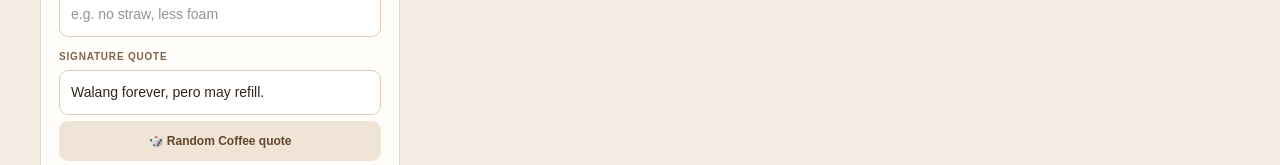
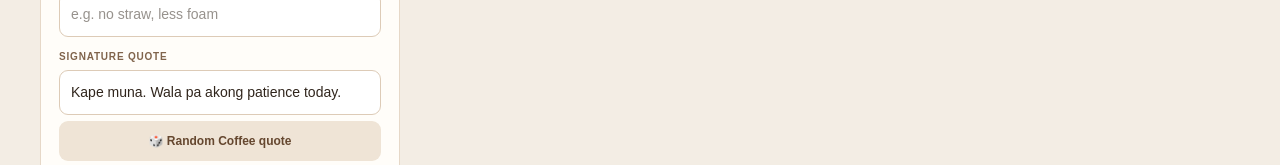
Before and after one commit to alexcatacutan0923-afk/syp-on-cafe, a Next.js app: page /sticker-studio in a window 1280 px wide. Shown: the part 872-1037 px from the top of the page. Built offline with nearby package versions, Linux system fonts and the light colour scheme.

Commit message:
Expand sticker quotes with relatable Taglish humor by drink category

```diff
--- a/app/sticker-studio/page.tsx
+++ b/app/sticker-studio/page.tsx
@@ -43,13 +43,27 @@ const MENU = [
   ["SYP Bites","Small",49,"Fries"],["SYP Cravings","Medium",79,"Fries"],["SYP Overload","Barkada",119,"Fries"],
 ] as const;
 
+const expandQuotes = (lines:string[]) => lines.flatMap(line=>[line,"POV: "+line,"Real talk: "+line,"Current mood: "+line,"Not me: "+line,"Plot twist: "+line]);
+
 const QUOTES: Record<string,string[]> = {
-  Coffee:["Walang forever, pero may refill.","Puyat is my personality.","Kape muna bago mag-drama.","Mukha lang mayaman, GCash lang meron.","Hindi ako tamad, low battery lang.","Lord, bigyan Mo ako ng pera, hindi pagsubok.","Kape ang love language ko.","Ang sahod ay bisita lang.","Coffee first. Overthink later.","Puyat responsibly.","Kape muna bago mag-reply ng 'noted'.","Small cup, big plans. Large cup, bigger plans."],
-  Matcha:["Green flag ang matcha. Siya, hindi sure.","Matcha muna bago mag overthink.","Stay calm and sip matcha.","Hindi lahat ng green ay green flag.","Matcha made my day.","Soft life, strong matcha.","Matcha ka ba? You make my day."],
-  Soda:["Fizz the day away.","Bubbly outside, pagod inside.","Good vibes, extra ice.","Pop, sip, repeat.","Walang bubbles ang buhay kung walang saya.","Chill ka lang, may yelo pa."],
-  Milky:["Sweet tooth, soft mood.","Creamy comfort in every sip.","Milk tea? No, milky coffee era.","Soft heart, extra toppings.","Deserve mo 'yan. Period."],
-  Signature:["One of a kind, just like this sip.","Main character energy, signature drink.","SYP once, crave twice.","Made special, just like you.","Good drinks, better days."],
-  Fries:["Fries before guys.","Kahit walang ka-share, order ka pa rin.","Crunch time!","Stress fries are self-care.","Share mo? Pag-isipan mo muna."]
+  Coffee:expandQuotes([
+    "Kape muna. Wala pa akong patience today.","Hindi ako late, dramatic entrance lang.","My salary disappears faster than my coffee.","Gising ang katawan, tulog ang motivation.","May deadline ako, pero may kape rin ako.","Adulting is just saying 'next sweldo na'.","Kung kaya ng kape, kaya pang ngumiti.","Busy ako. Nag-iisip kung anong kakainin.","My love language is someone buying me coffee.","Hindi lahat ng problema kailangan sagutin ngayon. May kape muna.","I need a break, not another group chat.","Puyat na naman. At least consistent ako.","Coffee: dahil hindi pa option ang mag-resign.","Sana all may assurance. Ako, caffeine lang.","Walang tulugan kung may bills na naghihintay.","I came. I saw. I needed coffee.","Minsan kailangan mo lang ng tahimik at iced coffee.","Hindi ako masungit. Low coffee lang.","Work hard, sip harder.","Kung hindi ako nag-reply, baka nagre-recharge ako.","One coffee away from being productive.","Kape ang witness sa lahat ng desisyon ko.","My budget said no, but my coffee said yes.","Hindi lahat ng strong, emotionally available.","Kape muna bago magpanggap na okay."
+  ]),
+  Matcha:expandQuotes([
+    "Green flag ang matcha. Yung iba, seen zone.","Matcha first. Red flags later.","At least itong green, hindi mixed signals.","Soft life, strong matcha.","Hindi ako bitter. Matcha lang 'to.","If it's not giving peace, let it go.","Green drink, clear mind. Sana all.","Matcha ang pinili ko. Sana siya rin ako.","No bad vibes, just matcha sips.","Hindi lahat ng green ay good sign. Itong matcha, oo.","My standards are high. My matcha is higher.","Stay sweet, kahit hindi siya nag-stay.","Matcha muna bago mag-overthink.","I like my matcha like my peace: worth it.","Dear self, piliin mo naman ang sarili mo.","Matcha date? At least sure akong darating.","Green flag spotted. Nasa cup lang pala.","No chasing. Just sipping.","Hindi ako naghihintay. Nag-e-enjoy lang ako.","May peace of mind sa bawat sip. Sana all.","Matcha is my kind of commitment.","Kung mixed signals, pass. Kung matcha, yes.","Less drama, more matcha.","You deserve better. At least better matcha.","Walang bitterness kung matcha ang kasama."
+  ]),
+  Soda:expandQuotes([
+    "Fizz happens. Drink anyway.","Chill ka lang, hindi ka naman deadline.","Bubbly outside, pagod inside.","Too cool to be stressed. Medyo lang.","Good vibes lang, wala tayong budget sa drama.","Sana lahat ng problema, kayang i-refill.","Pop the top, drop the stress.","Mainit ang panahon, malamig dapat ang ulo.","Energy level: soda na may extra ice.","Kung magulo ang life, dagdagan ang fizz.","Stay fizzy, not busy.","Walang ambag ang stress sa bayarin.","Sip happens. Move on.","Ice cold drink, hot chika.","Hindi ako hyper. Carbonated lang ang energy.","Relax. Hindi lahat kailangan patulan.","Mas okay pang maubusan ng yelo kaysa pasensya.","Keep calm and add ice.","Buhay ay short. Order ka na ng soda.","Less overthinking, more overflowing bubbles.","Sana all may spark tulad ng soda.","Kung may issue, palamigin muna natin.","Today’s forecast: 100% chance of refreshments.","Fresh ka dapat kahit sabog ang schedule.","Bubbles up, worries down."
+  ]),
+  Milky:expandQuotes([
+    "Sweet tooth, strong attitude.","Creamy comfort, zero judgment.","Soft drink para sa hard days.","Deserve ko 'to. Wala nang meeting.","Sweet lang ako kapag busog.","A little sweetness never hurt.","Milk mood: soft pero may boundaries.","Hindi ako clingy. Creamy lang ang order.","Comfort in a cup. Huwag na magtanong.","Kung walang lambing, at least may milky drink.","Sweet ka sana, hindi confusing.","Extra creamy, extra confident.","One sip closer to a better mood.","Ang buhay mapait minsan. Kaya milky tayo.","Love yourself. Treat yourself. Sip slowly.","Soft heart, strong cravings.","Hindi lahat ng sweet, red flag.","Araw-araw akong nagtitipid. Except today.","Creamy ang drink, complicated ang feelings.","Sweet escape muna sa adulting.","May good days, may milky days.","I deserve a treat, and that's final.","Less drama, more creamy goodness.","Hindi ako maarte. Alam ko lang ang gusto ko.","Sana all smooth, tulad ng first sip."
+  ]),
+  Signature:expandQuotes([
+    "Ordinary day? Make it a signature one.","Main character energy, kahit extra lang ang budget.","One of a kind. No explanation needed.","Special ka. Huwag mong kalimutan.","Not basic. Never was.","A little extra looks good on you.","Make today worth remembering.","Confidence served cold.","Good taste is a personality trait.","Hindi lahat kayang maging original.","Your vibe deserves a signature sip.","Be bold. Order what you love.","Limited edition? Ikaw na 'yon.","Stay iconic, stay hydrated.","Big mood in a small moment.","The best choice you made today? This one.","Own your moment. Enjoy your drink.","Hindi kailangan ng dahilan para mag-treat yourself.","Extraordinary starts with one good sip.","Be the plot twist, not the problem.","Keep it classy, keep it tasty.","A signature kind of day.","You do you. Sip by sip.","Hindi ito ordinaryong craving.","Make room for something special."
+  ]),
+  Fries:expandQuotes([
+    "Fries before guys. Always.","Share your fries? That's a trust issue.","Diet starts tomorrow. Sabi ko na last week.","Crunch muna bago chika.","Walang forever, pero may extra fries.","If you love me, huwag mong kunin fries ko.","Small fries, big feelings.","Stress eating? More like stress healing.","Hindi ako galit. Gutom lang talaga.","My type? Someone who buys extra fries.","Barkada rule: bayad muna bago kuha.","One more bite. Last na talaga. Promise.","Fries are cheaper than therapy. Usually.","Huwag mong bilangin ang fries ko.","Good friends share. Best friends order their own.","Ang tunay na betrayal: huling piraso, kinuha mo.","Crunch time, best time.","No fries left behind.","Kahit broken, basta may fries.","My happiness is deep-fried.","Walang problema na hindi gumagaan sa fries.","If lost, follow the smell of fries.","Hindi ako selfish. Fries ko 'to.","Order extra. Future you will say thanks.","Less talk, more crunch."
+  ])
 };
 
 type Sticker = { id:number; customer:string; drink:string; size:string; price:number; category:string; sugar:string; ice:string; note:string; quote:string; createdAt:string; orderNo:string };
```
